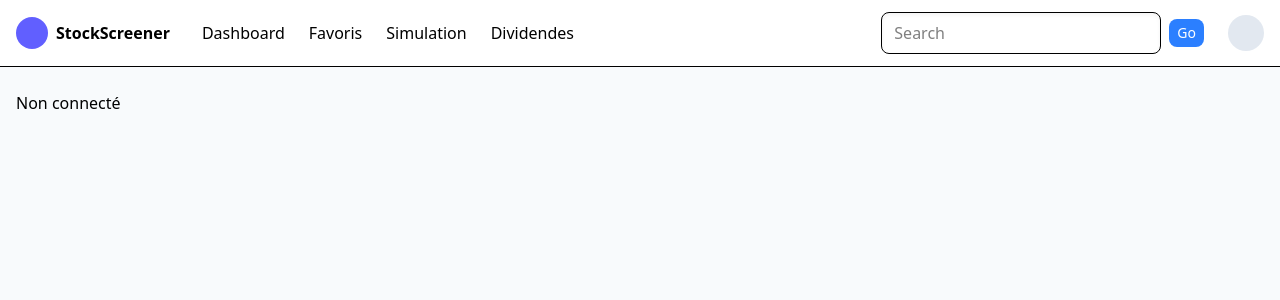
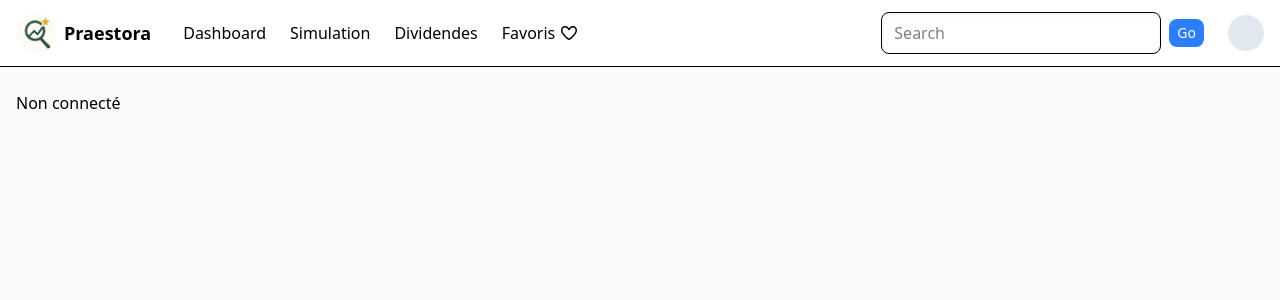
Before and after one commit to francois-larcin/stocks-screener-nestJS, a React (Vite) app in the folder frontend/: page /dashboard in a window 1280 px wide. Shown: the top 300 px of the page. Built offline with nearby package versions, Linux system fonts and the light colour scheme; no server answers; sample sign-in values are in the browser's storage.

Commit message:
Ajout d'un logo et du nom du projet dans la navbar

```diff
--- a/frontend/src/components/layout/Navbar.tsx
+++ b/frontend/src/components/layout/Navbar.tsx
@@ -2,6 +2,9 @@ import { useState } from "react";
 import { NavLink, useNavigate } from "react-router";
 import { Button } from "../Button";
 import { Input } from "../Input";
+import { FontAwesomeIcon } from "@fortawesome/react-fontawesome";
+import logo from "../../assets/images/logo2.png";
+import { ImagePerso } from "../Image";
 
 export default function Navbar() {
   const [input, setInput] = useState("");
@@ -21,16 +24,29 @@ export default function Navbar() {
       <div className="max-w-7xl mx-auto px-4 py-3 flex items-center gap-4">
         {/* Logo */}
         <div className="flex items-center gap-2">
-          <div className="w-8 h-8 rounded-full bg-indigo-500" />
-          <span className="font-semibold">StockScreener</span>
+          <ImagePerso
+            src={logo}
+            alt="logo"
+            opacity={1}
+            className="w-10 h-10 rounded-full object-cover"
+          />
+          <span className="font-semibold text-black-600 text-lg">
+            Praestora
+          </span>
         </div>
 
         {/* Navigation */}
         <nav className="flex items-center gap-6 ml-4">
           <NavLink to="/dashboard">Dashboard</NavLink>
-          <NavLink to="/favorites">Favoris</NavLink>
+
           <NavLink to="/backtest">Simulation</NavLink>
           <NavLink to="/dividends">Dividendes</NavLink>
+          <NavLink to="/favorites">
+            Favoris{" "}
+            <span>
+              <FontAwesomeIcon icon={["far", "heart"]} />
+            </span>
+          </NavLink>
         </nav>
 
         {/* Barre de recherche */}
--- a/frontend/src/pages/Auth/LoginForm.tsx
+++ b/frontend/src/pages/Auth/LoginForm.tsx
@@ -4,7 +4,7 @@ import { Input } from "../../components/Input";
 import { API_URL } from "../../config/api";
 import { Form } from "../../components/Form";
 import { ImagePerso } from "../../components/Image";
-import wallPaper from "../../assets/images/wallPaper.png";
+import logo from "../../assets/images/wallPaper.png";
 
 export default function LoginPage() {
   const navigate = useNavigate();
@@ -33,7 +33,7 @@ export default function LoginPage() {
   return (
     <div className="relative flex items-center justify-center min-h-screen overflow-hidden">
       <ImagePerso
-        src={wallPaper}
+        src={logo}
         alt="Fond d'écran"
         opacity={0.5}
         className="absolute top-0 left-0 w-full h-full object-cover z-0 scale-[0.97]"
--- a/frontend/src/pages/Dashboard.tsx
+++ b/frontend/src/pages/Dashboard.tsx
@@ -1,8 +1,6 @@
 import { useNavigate } from "react-router";
 import { ConfirmButton } from "../components/ConfirmButton";
 import { useProfile } from "../hooks/user/useProfile";
-import { Button } from "../components";
-import { FontAwesomeIcon } from "@fortawesome/react-fontawesome";
 
 export default function DashboardPage() {
   const { user, loading } = useProfile();
@@ -22,22 +20,6 @@ export default function DashboardPage() {
       <h1 className="text-3xl font-bold">Bienvenue sur votre Dashboard 🎉</h1>
       <p className="mt-4 text-gray-600">Voici un aperçu de votre activité.</p>
 
-      {/* Raccourcis vers les Favoris */}
-      <div className="flex gap-3">
-        <Button
-          label={
-            <span className="flex items-center gap-2">
-              <FontAwesomeIcon icon={["far", "heart"]} />
-              Mes favoris
-            </span>
-          }
-          to="/favorites"
-          color="blue"
-        />
-        {/* Si tu veux un exemple direct vers une liste précise (remplace :id) */}
-        {/* <Button label="Ouvrir la liste #1" to="/favorites/1" color="yellow" /> */}
-      </div>
-
       <ConfirmButton
         label="Se déconnecter"
         color="red"
--- a/frontend/src/pages/LandingPage.tsx
+++ b/frontend/src/pages/LandingPage.tsx
@@ -1,7 +1,7 @@
 import { Button } from "../components";
 import { useNavigate } from "react-router";
 import { ImagePerso } from "../components/Image";
-import wallPaper from "../assets/images/wallPaper.png";
+import wallPaper from "../../assets/images/wallPaper.png";
 
 export default function LandingPage() {
   const navigate = useNavigate();
```
Also changed, not shown: frontend/src/assets/images/logo.png, frontend/src/assets/images/logo2.png (added).
